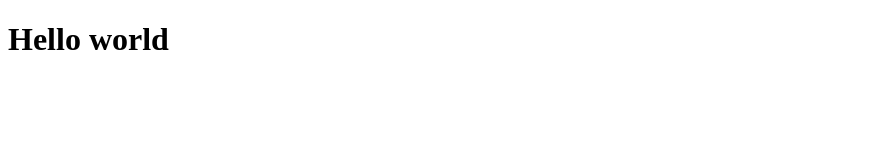
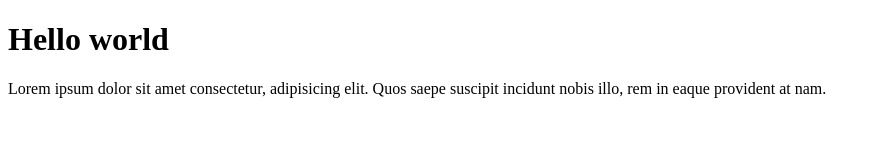
Before and after one commit to IyanuoluwaFIIS/fiis, a plain HTML site: page index.html in a window 1280 px wide. Shown: the whole page, without its empty margins (0-881 px from the left). Drawn offline with Linux system fonts and the light colour scheme.

Commit message:
A div and paragraph is added

```diff
--- a/index.html
+++ b/index.html
@@ -8,5 +8,8 @@
     <title>Document</title>
 </head>
      <h1>Hello world</h1>
+     <div class="mntut">
+         <p class="subject">Lorem ipsum dolor sit amet consectetur, adipisicing elit. Quos saepe suscipit incidunt nobis illo, rem in eaque provident at nam.</p>
+     </div>
 </body>
 </html>
```
